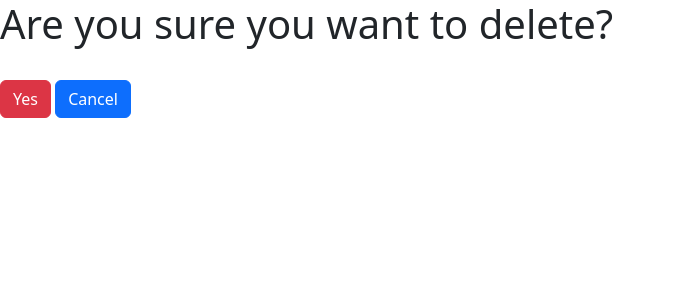
After one commit to kuehnla/TurboNerds, a Django app: template TurboNerds/SchedulingApp/templates/accounts/confirm_delete.html in a window 1280 px wide. The commit adds this page. Shown: the top 300 px of the page, without its empty margins (0-675 px from the left). Run offline with Django 5.2, Linux system fonts and the light colour scheme; the template is opened without the code that fills it, so the values that code supplies are empty.

Commit message:
Created user confirmation before deleting accounts

```diff
--- /dev/null
+++ b/TurboNerds/SchedulingApp/templates/accounts/confirm_delete.html
@@ -0,0 +1,15 @@
+{% extends 'base.html' %}
+{% load static %}
+
+{% block content %}
+
+    <form method="post" action="">
+        {% csrf_token %}
+        <h1>Are you sure you want to delete?</h1><br>
+        <input class="btn btn-danger" type="submit" value="Yes" />
+        <a href="/user_information">
+{#            <a href="/user_information/{{ request.user.email }}">#}
+            <div class="btn btn-primary">Cancel</div>
+        </a>
+    </form>
+{% endblock %}
--- a/TurboNerds/SchedulingApp/templates/course/user_information.html
+++ b/TurboNerds/SchedulingApp/templates/course/user_information.html
@@ -18,7 +18,8 @@
             <img src={% static 'assets/accessibility.svg' %} alt="dude" width="25px">
             <h5>{{ user.get_full_name }}</h5>
              {% if member.is_admin %}
-                <a class="btn btn-danger" href="/delete/{{ user.email }}">Delete</a>
+                 <a href="{% url 'delete_user' user.email %}">Del</a>
+{#                <a class="btn btn-danger" href="/delete/{{ user.email }}">Delete</a>#}
              {% endif %}
           </div>
           <div class="role">
--- a/TurboNerds/SchedulingApp/templates/nav_bar.html
+++ b/TurboNerds/SchedulingApp/templates/nav_bar.html
@@ -12,7 +12,8 @@
         <a class="nav-link" href="{% url 'edit_profile' request.user.email %}">Edit Information</a>
       </li>
       <li class="nav-item">
-        <a class="nav-link" href="{% url 'user_information' request.user.email %}">User Information</a>
+        <a class="nav-link" href="{% url 'user_information' %}">User Information</a>
+{#          <a class="nav-link" href="{% url 'user_information' request.user.email %}">User Information</a>#}
       </li>
       <li class="nav-item">
         <a class="nav-link" href="{% url 'course_assignment' %}">Course Information</a>
--- a/TurboNerds/SchedulingApp/urls.py
+++ b/TurboNerds/SchedulingApp/urls.py
@@ -14,8 +14,9 @@ urlpatterns = [
     path('register/', views.ProfileModification.register, name='register'),
     path('edit_information/<str:email>', views.ProfileModification.edit_profile, name='edit_profile'),
     path('course_information/', views.CourseInformation.course_assignment, name='course_assignment'),
-    path('user_information/<str:email>', views.CourseInformation.read_information, name='user_information'),
+    # path('user_information/<str:email>', views.CourseInformation.read_information, name='user_information'),
+    path('user_information/', views.CourseInformation.read_information, name='user_information'),
     path('assign_ta/<str:email>', views.CourseInformation.assign_Tas, name='assign_ta'),
-    path('delete/<str:email>', views.ProfileModification.delete, name='delete'),
+    path('delete_user/<str:email>', views.ProfileModification.delete_user, name='delete_user'),
     path('success/', views.SuccessEdit.success, name='success')
 ]
```
Also changed, not shown: TurboNerds/SchedulingApp/views.py (+8 -6 lines).
